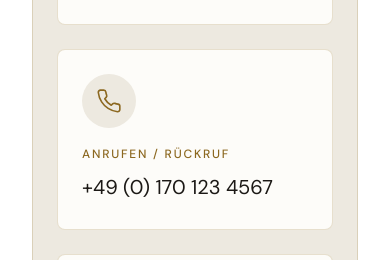
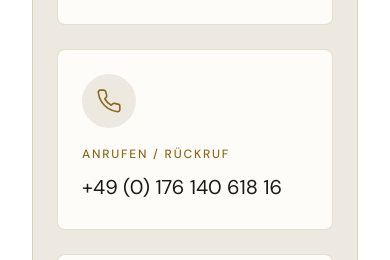
Before and after one commit to berndwiese-code/KI-Coaching-Kompass, a Next.js app: page /kontakt in a window 390 px wide. Shown: the part 1862-2122 px from the top of the page. Built offline with nearby package versions, Linux system fonts and the light colour scheme.

Commit message:
Update phone number on contact page

```diff
--- a/components/KontaktClient.tsx
+++ b/components/KontaktClient.tsx
@@ -480,13 +480,13 @@ export default function KontaktClient() {
                 </div>
               </a>
 
-              <a href="tel:+491701234567" className="contact-card">
+              <a href="tel:+4917614061816" className="contact-card">
                 <div className="contact-icon">
                   <svg width="26" height="26" fill="none" stroke="currentColor" strokeWidth="1.5" strokeLinecap="round" strokeLinejoin="round" viewBox="0 0 24 24"><path d="M22 16.92v3a2 2 0 01-2.18 2 19.79 19.79 0 01-8.63-3.07 19.5 19.5 0 01-6-6 19.79 19.79 0 01-3.07-8.67A2 2 0 014.11 2h3a2 2 0 012 1.72 12.84 12.84 0 00.7 2.81 2 2 0 01-.45 2.11L8.09 9.91a16 16 0 006 6l1.27-1.27a2 2 0 012.11-.45 12.84 12.84 0 002.81.7A2 2 0 0122 16.92z" /></svg>
                 </div>
                 <div className="contact-content">
                   <span className="contact-card-title">Anrufen / Rückruf</span>
-                  <span className="contact-card-value">+49 (0) 170 123 4567</span>
+                  <span className="contact-card-value">+49 (0) 176 140 618 16</span>
                 </div>
               </a>
 
```
